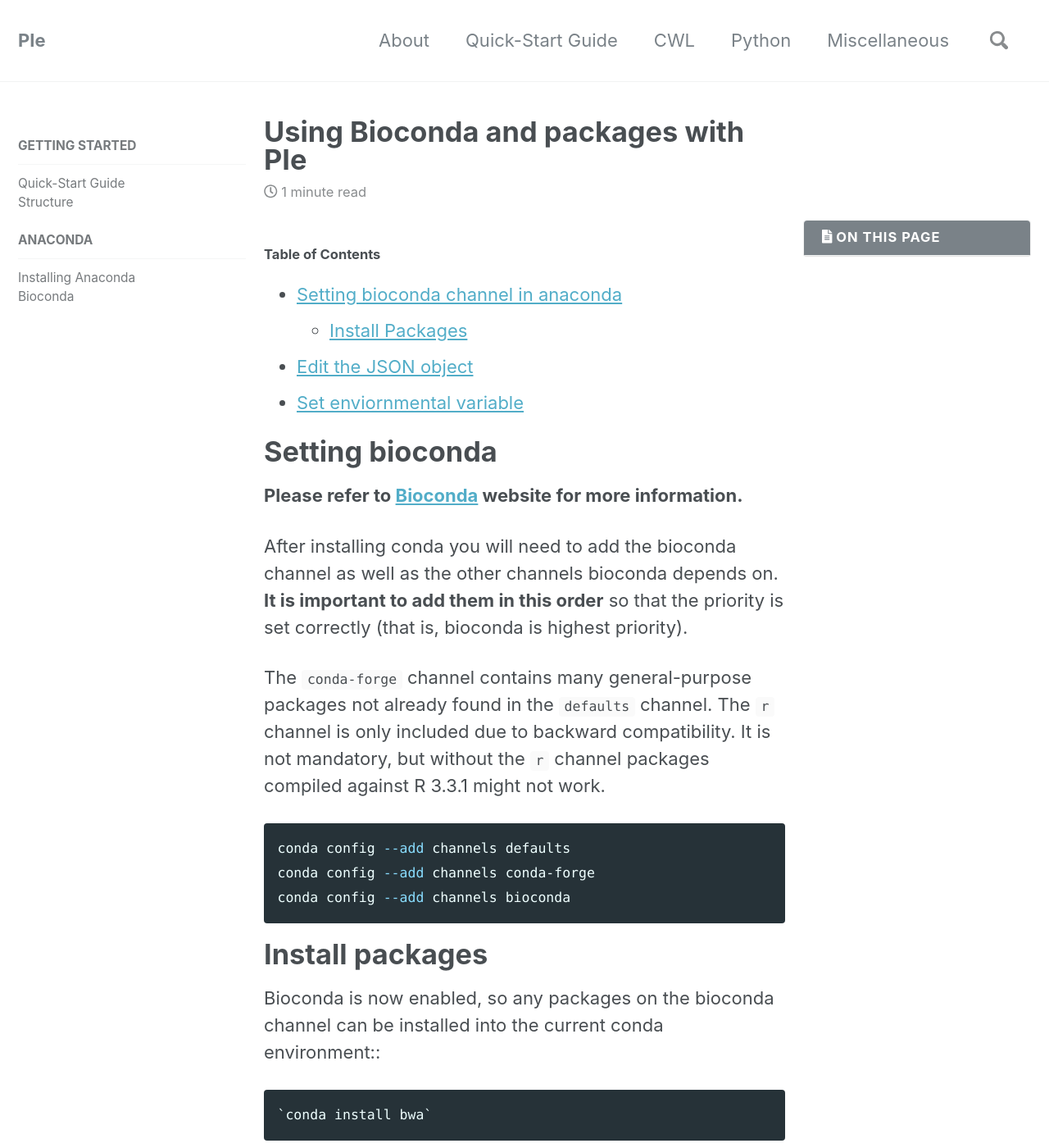
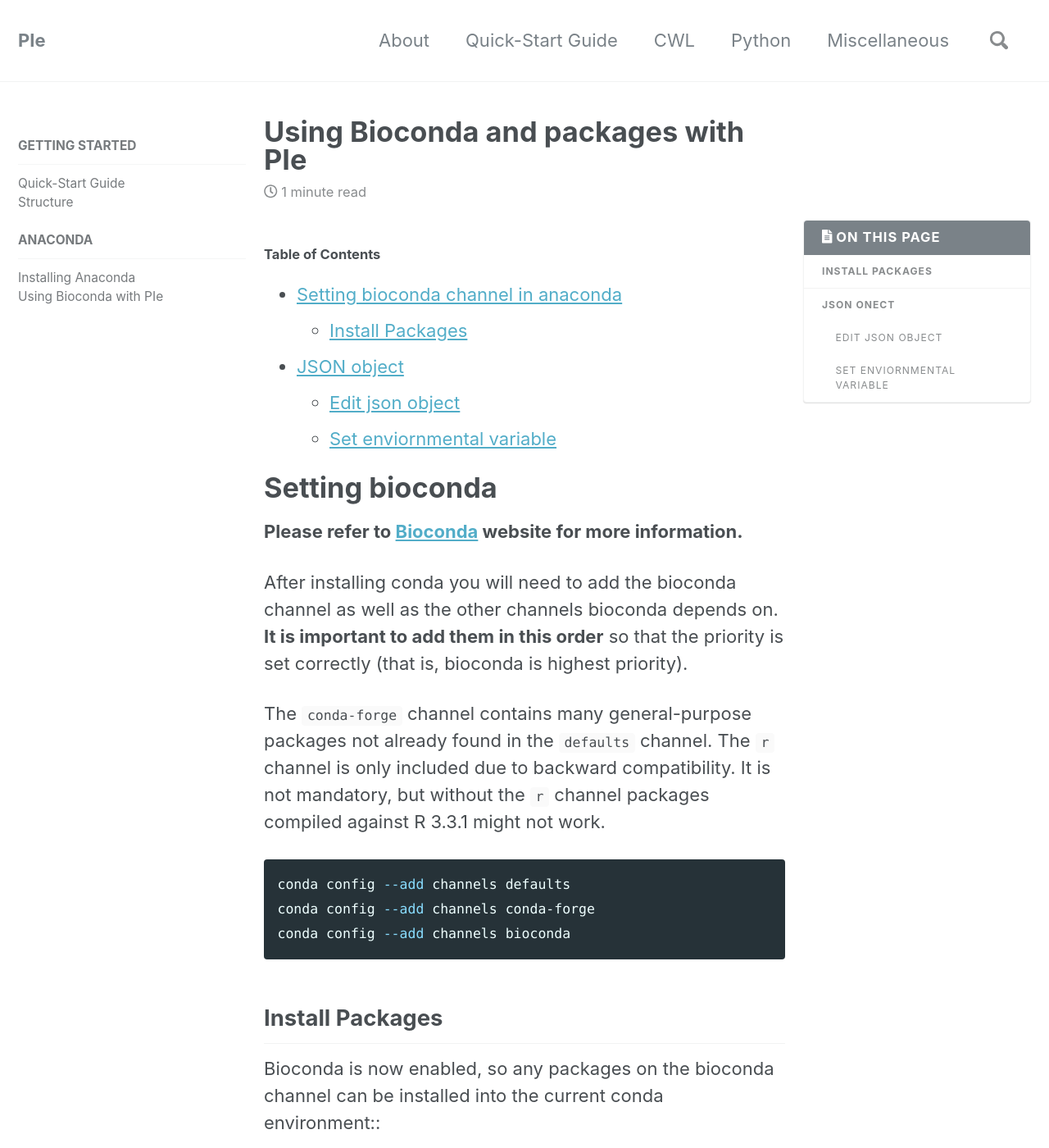
Before and after one commit to rhshah/PIe, a Jekyll site: the page built from docs/_docs/04-bioconda.md, in a window 1280 px wide and 1400 px high. Shown: the whole window at 82% size. Built offline with Jekyll 4.4.1, drawn with Linux system fonts in a browser that asks for light colours; nearby versions of some CDN libraries.

Commit message:
Modify content Bioconda

````diff
--- a/docs/_data/navigation.yml
+++ b/docs/_data/navigation.yml
@@ -22,7 +22,7 @@
     children:
       - title: "Installing Anaconda"
         url: /docs/anaconda
-      - title: Bioconda
+      - title: "Using Bioconda with PIe"
         url: /docs/bioconda
 
 cwl:
--- a/docs/_docs/04-bioconda.md
+++ b/docs/_docs/04-bioconda.md
@@ -12,8 +12,9 @@
 
 - [Setting bioconda channel in anaconda](#setting-bioconda)
 	- [Install Packages](#install-packages)
-- [Edit the JSON object](#edit-json-object)
-- [Set enviornmental variable](#set-enviormental-variable)
+- [JSON object](#json-object)
+    - [Edit json object](#edit-json-object)
+    - [Set enviornmental variable](#set-enviormental-variable)
 
 Setting bioconda
 ================
@@ -36,8 +37,7 @@
 conda config --add channels bioconda
 ```
 
-Install packages
-================
+## Install Packages
 
 Bioconda is now enabled, so any packages on the bioconda channel can be installed into the current conda environment::
 
@@ -47,9 +47,9 @@
 
     `conda create -n aligners bwa bowtie hisat star`
 
+## JSON onect
 
-Edit JSON object
-================
+### Edit JSON object
 
 As we talked in introduction about JSON object which allows the scripts to know where the executables are located.
 
@@ -58,8 +58,7 @@
 You can make a copy of JSON object located here: `/PIe-master/pie/data/pie_resources.json`
 or modify it directly.
 
-Set enviornmental variable
-==========================
+### Set enviornmental variable
 
 For PIe package to know the location of the JSON object file please set the enviormental variable.
 
````
